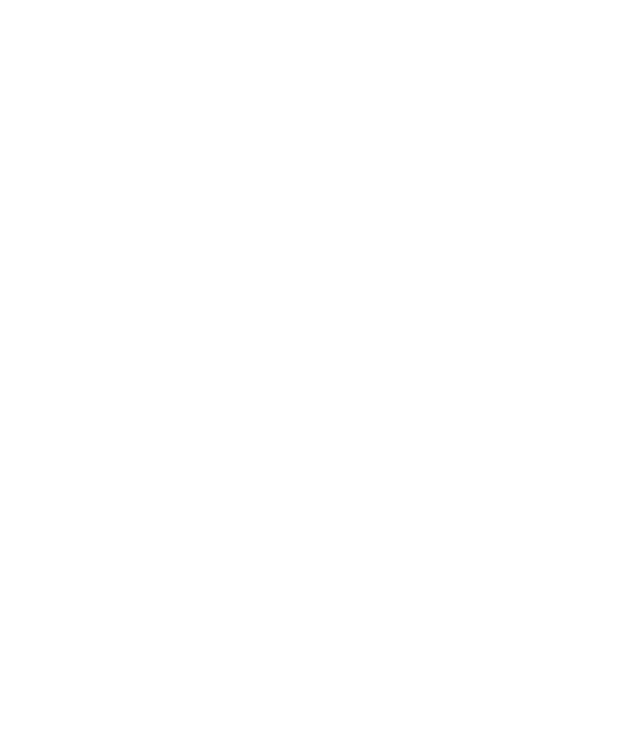
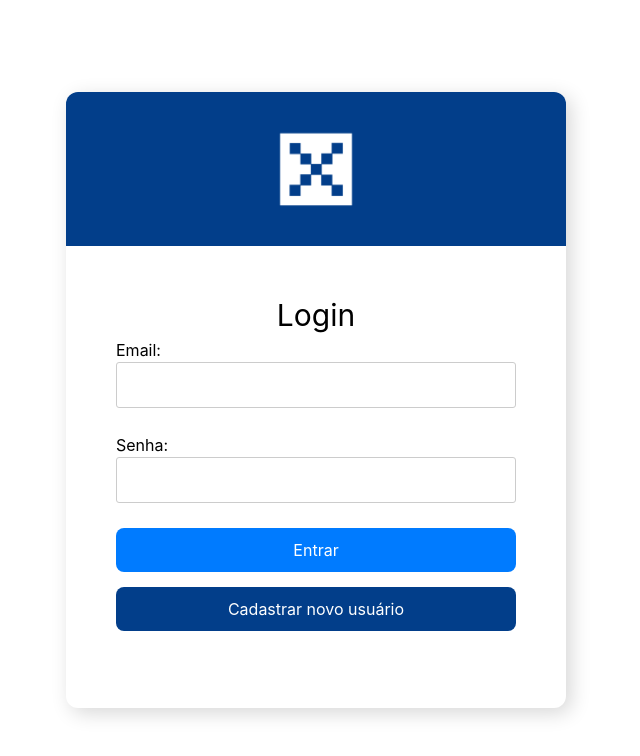
Before and after one commit to gabeporto/youx-challenge, a React (Create React App) app in the folder web/: page /login in a window 1280 px wide. Before the commit this address had no page. Shown: the top 756 px of the page, without its empty margins (324-964 px from the left). Built offline with nearby package versions, Linux system fonts and the light colour scheme.

Commit message:
feat: add Login Page

```diff
--- a/web/src/components/Routes.tsx
+++ b/web/src/components/Routes.tsx
@@ -2,14 +2,16 @@ import { BrowserRouter, Route, Routes } from "react-router-dom";
 import ClientListPage from "../pages/client/ClientListPage";
 import SaleListPage from "../pages/sale/SaleListPage";
 import ReportPage from "../pages/report/ReportPage";
-import RegisterPage from "../pages/access/RegisterPage";
-import React from "react";
+import RegisterPage from "../pages/register/RegisterPage";
+import LoginPage from "../pages/login/LoginPage";
+
 
 export default function AllRoutes() {
     return (
         <BrowserRouter>
             <Routes>
                 <Route path="/" element={<ClientListPage />} />
+                <Route path="/login" element={<LoginPage />} />
                 <Route path="/register" element={<RegisterPage />} />
                 <Route path="/client" element={<ClientListPage />} />
                 <Route path="/sale" element={<SaleListPage />} />
--- /dev/null
+++ b/web/src/pages/login/LoginPage.tsx
@@ -0,0 +1,173 @@
+import React, { SetStateAction, useState } from 'react';
+import { Link } from 'react-router-dom';
+import styled from 'styled-components';
+
+const Container = styled.div`
+    display: flex;
+    align-items: center;
+    justify-content: center;
+    height: 100vh;
+    background-color: #FFF;
+    padding: 15px;
+`;
+
+const Card = styled.div`
+    display: flex;
+    flex-direction: column;
+    height: 80%;
+    width: 500px;
+    box-shadow: 5px 5px 20px #00000029;
+    border-radius: 12px;
+
+    @media only screen and (max-width: 330px) {
+        height: 90%;
+    }
+`
+
+const FirstSection = styled.div`
+    width: 100%;
+    height: 25%;
+    background-color: #023E8A;
+    border-radius: 12px 12px 0 0;
+    position: relative;
+`
+
+const SecondSection = styled.div`
+    display: flex;
+    flex-direction: column;
+    height: 70%;
+    width: 100%;
+    padding: 30px 50px;
+    justify-content: center;
+
+    @media only screen and (max-width: 330px) {
+        padding: 30px 15px;
+    }
+`
+
+const Logo = styled.img`
+    width: 80px;
+    height: 80px;
+    position: absolute;
+    top: 50%;
+    left: 50%;
+    transform: translate(-50%, -50%);
+`;
+
+const StyledLabel = styled.p`
+    margin-bottom: 5px;
+    text-align: left;
+    font-size: 16px;
+    letter-spacing: 0px;
+    color: #000;
+    opacity: 1;
+
+    @media only screen and (max-width: 490px) {
+        margin-top: 5px;
+    }
+`
+
+const StyledInput = styled.input`
+    width: 100%;
+    margin-bottom: 20px;
+    padding: 10px;
+    border: 1px solid #CCCCCC;
+    border-radius: 3px;
+    color: #686868;
+    font-size: 16px;
+`
+
+const Form = styled.form`
+    display: flex;
+    flex-direction: column;
+    width: 100%;
+`;
+
+const FormTitle = styled.h1`
+    color: #000;
+    font-size: 30px;
+    font-weight: medium;
+    text-align: center;
+`
+
+const FirstButton = styled(Link)`
+    padding: 10px 20px;
+    background-color: #007bff;
+    color: #fff;
+    border: none;
+    border-radius: 8px;
+    cursor: pointer;
+    text-align: center;
+    font-size: 16px;
+    transition: opacity 0.3s ease;
+
+    &:hover {
+        opacity: 0.8;
+    }
+`;
+
+const SecondButton = styled(Link)`
+    margin-top: 15px;
+    padding: 10px 20px;
+    border: none;
+    border-radius: 8px;
+    background-color: #023E8A;
+    color: #fff;
+    border: none;
+    cursor: pointer;
+    font-size: 16px;
+    text-align: center;
+    transition: opacity 0.3s ease;
+
+    &:hover {
+        opacity: 0.8;
+    }
+`;
+
+export default function LoginPage() {
+
+    const [email, setEmail] = useState('');
+    const [password, setPassword] = useState('');
+
+    const emailInputChange = (event: { target: { value: SetStateAction<string>; }; }) => {
+        setEmail(event.target.value);
+    }
+
+    const passwordInputChange = (event: { target: { value: SetStateAction<string>; }; }) => {
+        setPassword(event.target.value);
+    }
+
+    const submitForm = (event: React.FormEvent) => {
+        event.preventDefault();
+        const currentEmail = email;
+        const currentPassword = password;
+        console.log(currentEmail, currentPassword);
+    };
+
+    return (
+        <Container>
+            <Card>
+                <FirstSection>
+                    <Logo src="/logo.png" alt="Logo" />
+                </FirstSection>
+                <SecondSection>
+                    <FormTitle>Login</FormTitle>
+                    <Form onSubmit={submitForm}>
+                        <StyledLabel>
+                        Email:
+                        <StyledInput type="email" onChange={emailInputChange}/>
+                        </StyledLabel>
+
+                        <StyledLabel>
+                        Senha:
+                        <StyledInput type="password" onChange={passwordInputChange}/>
+                        </StyledLabel>
+
+                        <FirstButton type="submit" to="/">Entrar</FirstButton>
+                    </Form>
+                    <SecondButton to="/register">Cadastrar novo usuário</SecondButton>
+                </SecondSection>
+            </Card>
+        </Container>
+    )
+}
--- a/web/src/pages/access/RegisterPage.tsx
+++ b/web/src/pages/register/RegisterPage.tsx
@@ -14,19 +14,15 @@ const Container = styled.div`
 const Card = styled.div`
     display: flex;
     flex-direction: column;
-    height: 75%;
     width: 500px;
     box-shadow: 5px 5px 20px #00000029;
     border-radius: 12px;
 
-    @media only screen and (max-width: 330px) {
-        height: 80%;
-    }
 `
 
 const FirstSection = styled.div`
     width: 100%;
-    height: 20%;
+    min-height: 80px;
     background-color: #023E8A;
     border-radius: 12px 12px 0 0;
     position: relative;
@@ -38,6 +34,7 @@ const SecondSection = styled.div`
     height: 80%;
     width: 100%;
     padding: 30px 50px;
+    justify-content: center;
 
     @media only screen and (max-width: 330px) {
         padding: 30px 15px;
@@ -45,12 +42,13 @@ const SecondSection = styled.div`
 `
 
 const Logo = styled.img`
-    width: 100px;
-    height: 100px;
+    width: 50px;
+    height: 50px;
     position: absolute;
-  top: 50%;
-  left: 50%;
-  transform: translate(-50%, -50%);
+    top: 50%;
+    left: 50%;
+    transform: translate(-50%, -50%);
+
 `;
 
 const StyledLabel = styled.p`
@@ -96,6 +94,11 @@ const FirstButton = styled.button`
     border: none;
     border-radius: 8px;
     cursor: pointer;
+    transition: opacity 0.3s ease;
+
+    &:hover {
+        opacity: 0.8;
+    }
 `;
 
 const SecondButton = styled(Link)`
@@ -105,6 +108,7 @@ const SecondButton = styled(Link)`
     cursor: pointer;
     font-size: 13px;
     text-align: center;
+    transition: color 0.3s ease;
 
     &:hover {
         color: #023E8A
```
